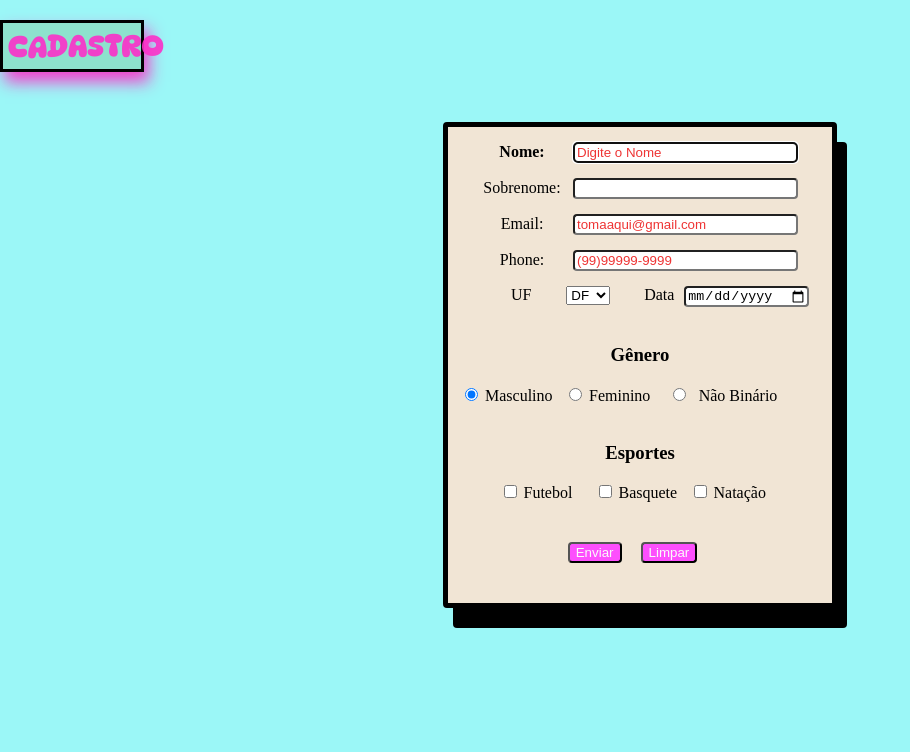
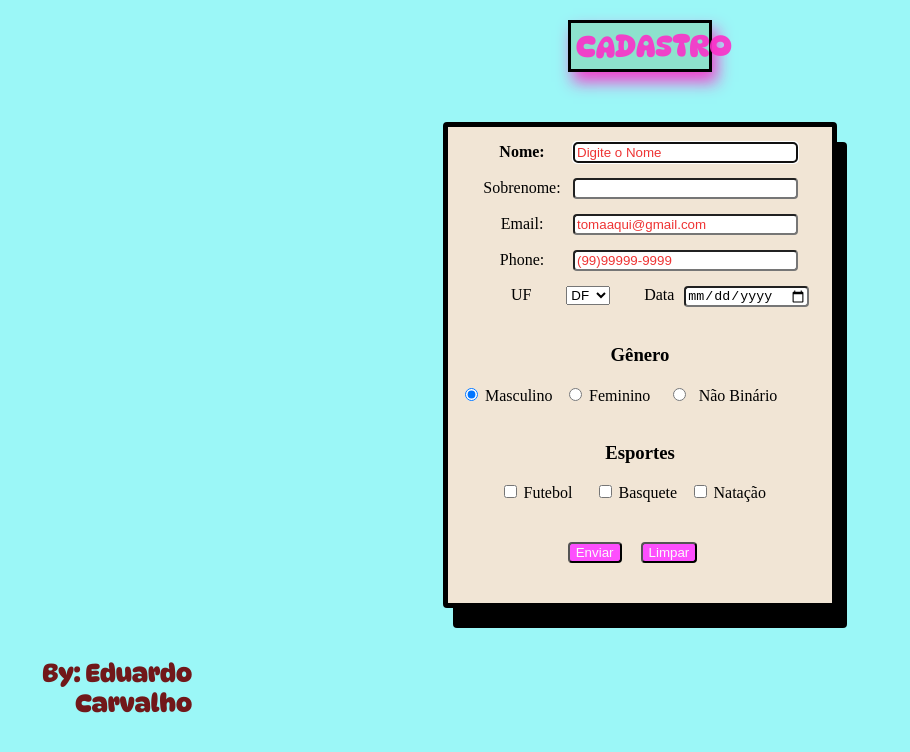
Before and after one commit to YoungLich/Toy-Formulario, a plain HTML site: page index.html in a window 1280 px wide. Shown: the whole page, without its empty margins (0-910 px from the left). Drawn offline with Linux system fonts and the light colour scheme.

Commit message:
Update index.html

```diff
--- a/index.html
+++ b/index.html
@@ -6,7 +6,9 @@
         <title>Formulário</title>
     </head>
     <body>
-            <h1>CADASTRO</h1>
+            <center><h1>CADASTRO</h1></center>
+
+
         <form class="fmr">
         <div class="div1">
             <label class="name1"><Strong>Nome:</Strong></label>
@@ -78,5 +80,8 @@
         </div>
 
             </form>
+
+            <div class="subt"><h4>By: Eduardo Carvalho</h4></div>
+
     </body>
 </html>
```
